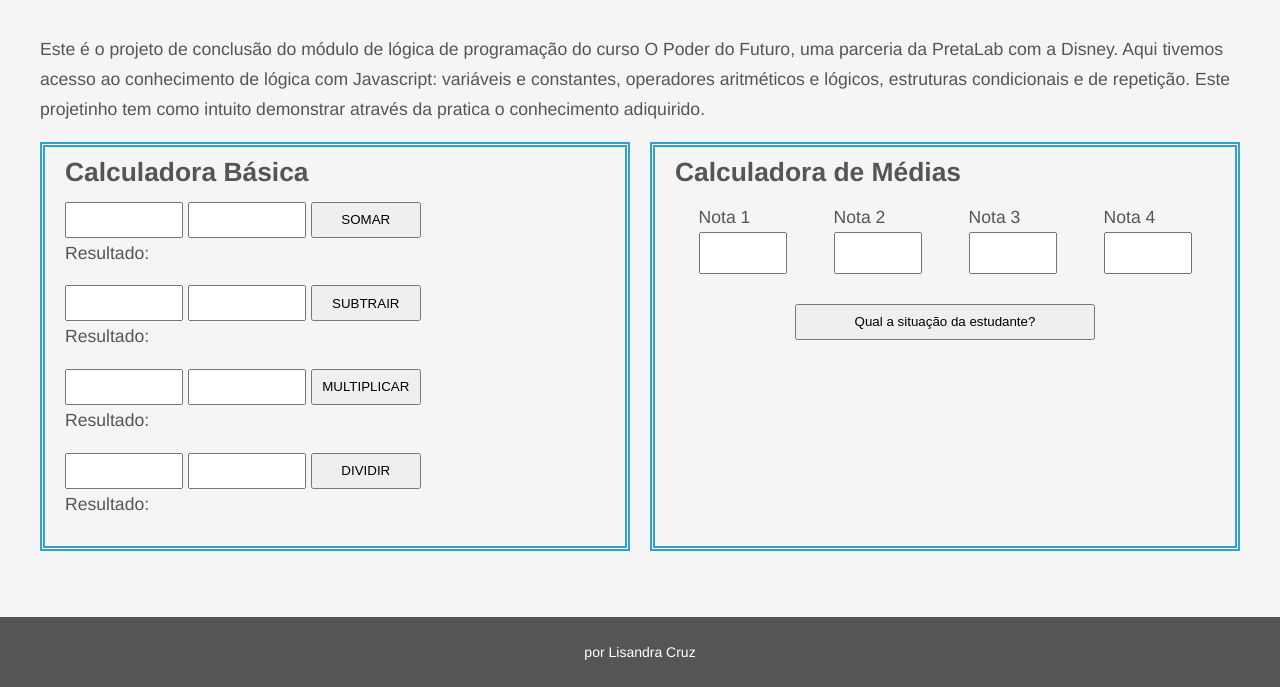
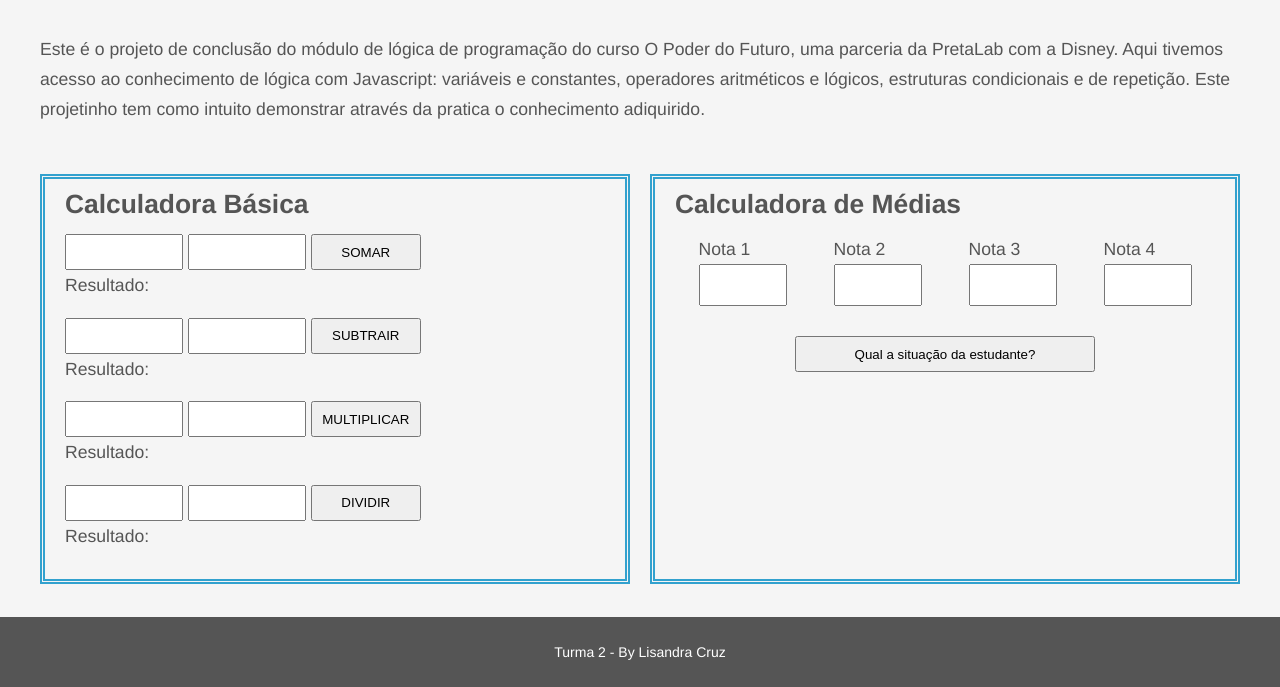
Before and after one commit to lisandrascruz/ProjetoFinal_PretaLab-Disney-LP, a plain HTML site: page index.html in a window 1280 px wide. Shown: the part 113-800 px from the top of the page. Drawn offline with Linux system fonts and the light colour scheme.

Commit message:
Footer adjust

```diff
--- a/index.html
+++ b/index.html
@@ -20,7 +20,7 @@
         pratica o conhecimento adiquirido.
       </p>
 
-      <div id="contentCalcBasica">
+      <div id="content">
         <section id="projeto1">
           <h2>Calculadora Básica</h2>
 
@@ -84,7 +84,7 @@
     </main>
 
     <footer>
-      <p id="footer-text">por Lisandra Cruz</p>
+      <p id="footer-text">Turma 2 - By Lisandra Cruz</p>
     </footer>
 
     <script type="text/javascript" src="/js/calculadora.js"></script>
--- a/styles/styles.css
+++ b/styles/styles.css
@@ -75,9 +75,10 @@ footer p {
   width: 300px;
 }
 
-#contentCalcBasica {
+#content {
   display: flex;
   gap: 20px;
+  margin-top: 50px;
 }
 
 #contentCalcMedias {
```
